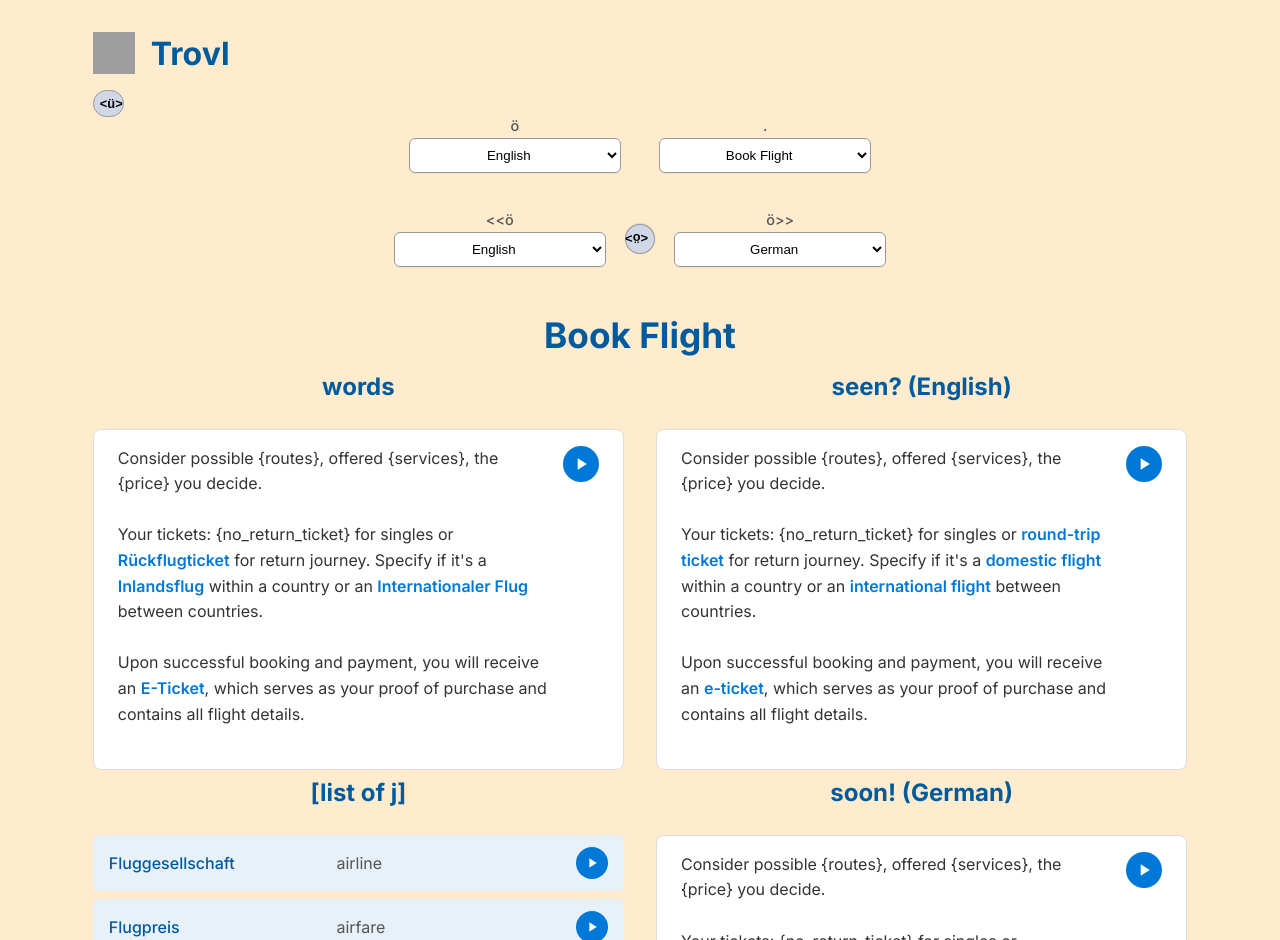
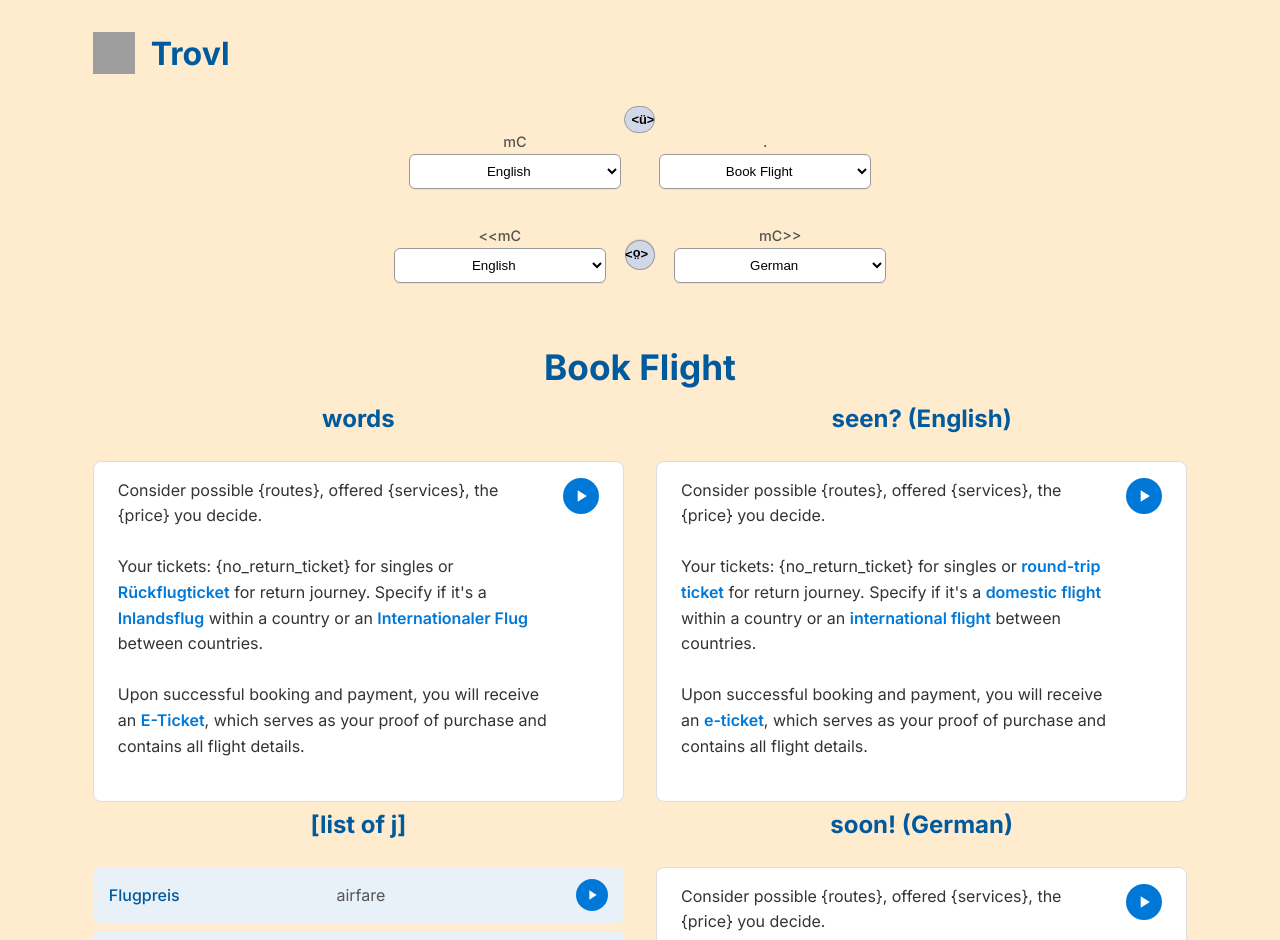
Before and after one commit to Uniqueh0rn/NotAlanguage, a plain HTML site: page index.html in a window 1280 px wide. Shown: the top 940 px of the page. Drawn offline with Linux system fonts and the light colour scheme; grey boxes are pictures that could not be loaded.

Commit message:
-Oo0-O--0-O--0-O-O--0-O--O-O--0-O--0oO-O--O-O--0-O-O--0-O--O-O--O-O-O--Oo0-O--Oo0-O--O-O-O-

```diff
--- a/index.html
+++ b/index.html
@@ -62,11 +62,11 @@
   <script>
     const translatedMenu = {
       en: {
-        uiLanguageLabel: "ö",
+        uiLanguageLabel: "mC",
         topicLabel: ".",
-        yourLanguageLabel: "<<ö",
-        targetLanguageLabel: "ö>>",
-        errorMessageSameLanguage: "Two different ö's.",
+        yourLanguageLabel: "<<mC",
+        targetLanguageLabel: "mC>>",
+        errorMessageSameLanguage: "Two different mC's.",
         errorTitle: "Error",
         learningTextTitle: "words",
         vocabListTitle: "[list of j]",
@@ -74,11 +74,11 @@
         translationTextTitle: "soon!",
       },
       de: {
-        uiLanguageLabel: "ö",
+        uiLanguageLabel: "mC",
         topicLabel: ".",
-        yourLanguageLabel: "<<ö",
-        targetLanguageLabel: "ö>>",
-        errorMessageSameLanguage: "Zwei verschiedene ö's",
+        yourLanguageLabel: "<<mC",
+        targetLanguageLabel: "mC>>",
+        errorMessageSameLanguage: "Zwei verschiedene mC's",
         errorTitle: "Fehler",
         learningTextTitle: "worte",
         vocabListTitle: "[list der j]",
@@ -86,11 +86,11 @@
         translationTextTitle: "bald!",
       },
       es: {
-        uiLanguageLabel: "ö",
+        uiLanguageLabel: "mC",
         topicLabel: ".",
-        yourLanguageLabel: "<<ö",
-        targetLanguageLabel: "ö>>",
-        errorMessageSameLanguage: "Dos ö's diferentes.",
+        yourLanguageLabel: "<<mC",
+        targetLanguageLabel: "mC>>",
+        errorMessageSameLanguage: "Dos mC's diferentes.",
         errorTitle: "Error",
         learningTextTitle: "palabras",
         vocabListTitle: "[lista de j]",
@@ -98,11 +98,11 @@
         translationTextTitle: "¡pronto!",
       },
       fr: {
-        uiLanguageLabel: "ö",
+        uiLanguageLabel: "mC",
         topicLabel: ".",
-        yourLanguageLabel: "<<ö",
-        targetLanguageLabel: "ö>>",
-        errorMessageSameLanguage: "Deux ö différents.",
+        yourLanguageLabel: "<<mC",
+        targetLanguageLabel: "mC>>",
+        errorMessageSameLanguage: "Deux mC différents.",
         errorTitle: "Erreur",
         learningTextTitle: "mots",
         vocabListTitle: "[liste de j]",
@@ -110,17 +110,29 @@
         translationTextTitle: "bientôt!",
       },
       it: {
-        uiLanguageLabel: "ö",
+        uiLanguageLabel: "mC",
         topicLabel: ".",
-        yourLanguageLabel: "<<ö",
-        targetLanguageLabel: "ö>>",
-        errorMessageSameLanguage: "Due i diversi.",
+        yourLanguageLabel: "<<mC",
+        targetLanguageLabel: "mC>>",
+        errorMessageSameLanguage: "Due mC diversi.",
         errorTitle: "Errore",
         learningTextTitle: "parole",
         vocabListTitle: "[elenco di j]",
         originalTextTitle: "visto?",
         translationTextTitle: "presto!",
       },
+      mc:{
+        uiLanguageLabel: "mC",
+        topicLabel: ".",
+        yourLanguageLabel: "<<mC",
+        targetLanguageLabel: "mC>>",
+        errorMessageSameLanguage: "Two different mC's.",
+        errorTitle: "Error",
+        learningTextTitle: "words",
+        vocabListTitle: "[list of j]",
+        originalTextTitle: "seen?",
+        translationTextTitle: "soon!",
+      }
     };
 
     const contentStructure = {};
@@ -129,11 +141,12 @@
       // --- Book flight ---
       book_flight: {
         base: {
-          en: "Consider possible {routes}, offered {services}, the {price} you decide.<br><br>Your tickets: {no_return_ticket} for singles or {round_trip_ticket} for return journey. Specify if it's a {domestic_flight} within a country or an {international_flight} between countries.<br><br>Upon successful booking and payment, you will receive an {e_ticket}, which serves as your proof of purchase and contains all flight details.<br><br>",
+          en: 'Consider possible {routes}, offered {services}, the {price} you decide.<br><br>Your tickets: {no_return_ticket} for singles or {round_trip_ticket} for return journey. Specify if it\'s a {domestic_flight} within a country or an {international_flight} between countries.<br><br>Upon successful booking and payment, you will receive an {e_ticket}, which serves as your proof of purchase and contains all flight details.<br><br>',
+          de: '',
         },
         vocab: {
-          airline_carrier: {
-            de: "Fluggesellschaft",
+          routes: {
+            de: "",
             en: "airline",
             es: "aerolínea",
             fr: "compagnie aérienne",
--- a/styles.css
+++ b/styles.css
@@ -31,17 +31,15 @@ body {
     margin: 0;
 }
 
-#Q {
+#Qr {
     padding: 1rem;
 }
 
-#Q.no-bg {
+#Qr.no-bg {
     background-color: transparent !important;
     border-color: transparent !important;
     box-shadow: none !important;
 }
-
-
 
 h2 {
     text-align: center;
@@ -69,7 +67,7 @@ label {
     box-shadow: none !important;
 }
 
-#butThen-box {
+#Tn-Qr {
     text-align: center
 }
 
```
